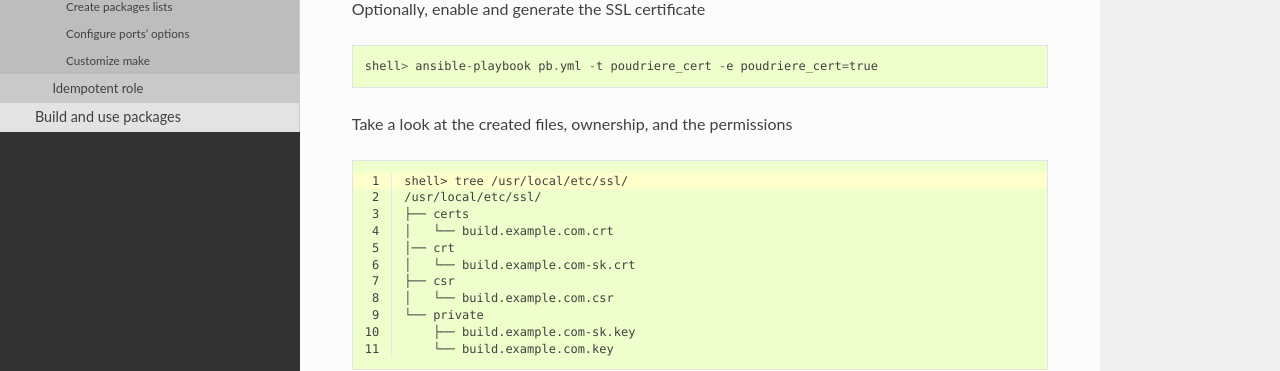
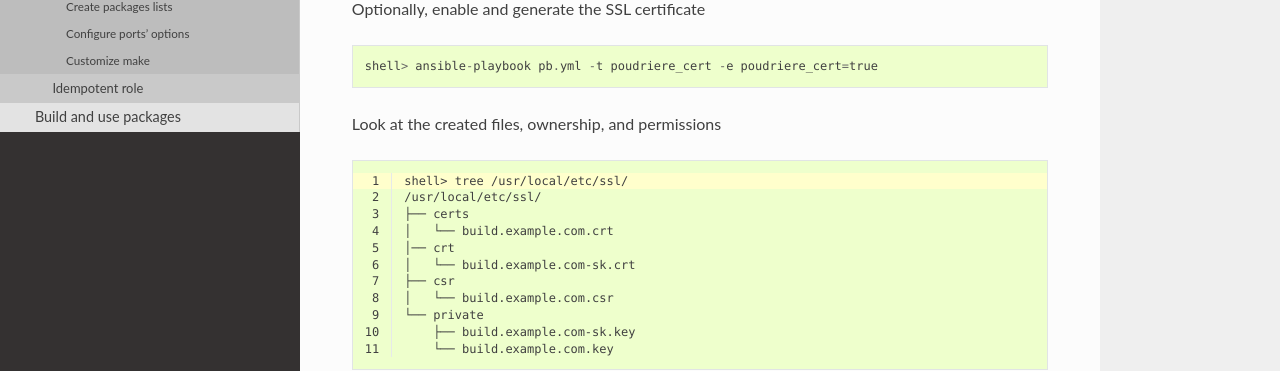
Before and after one commit to vbotka/ansible-freebsd-poudriere, a Sphinx documentation site: the page built from docs/source/task-cert.rst, in a window 1280 px wide and 1286 px high. Shown: the part 627-998 px from the top of the window. Built offline with Sphinx 7.4.7 and the Read the Docs theme 3.1.0, drawn with Linux system fonts in a browser that asks for light colours; some web fonts are replaced; pages that are not in the unit, such as notebooks, are missing from menus.

```diff
--- a/docs/source/task-cert.rst
+++ b/docs/source/task-cert.rst
@@ -26,7 +30,7 @@ Optionally, enable and generate the SSL certificate ::
 
    shell> ansible-playbook pb.yml -t poudriere_cert -e poudriere_cert=true
 
-Take a look at the created files, ownership, and the permissions
+Look at the created files, ownership, and permissions
 
 .. literalinclude:: example-cert-tree.txt
    :language: sh
--- a/docs/source/task-dirs.rst
+++ b/docs/source/task-dirs.rst
@@ -1,5 +1,7 @@
 Create SSL directories
 ^^^^^^^^^^^^^^^^^^^^^^
+
+.. index:: single: SSL; Tasks/Create SSL dirs
 
 The creation of the SSL directories is enabled by default ::
 
--- a/docs/source/task-key.rst
+++ b/docs/source/task-key.rst
@@ -2,6 +2,9 @@
 
 Generate signing key
 ^^^^^^^^^^^^^^^^^^^^
+
+.. index:: single: poudriere_key; Tasks/Generate signing key
+.. index:: single: signing key; Tasks/Generate signing key
 
 The generation of the signing key is enabled by default ::
 
```
Also changed, not shown: other parts of docs/source/task-cert.rst (+4 -0 lines).
